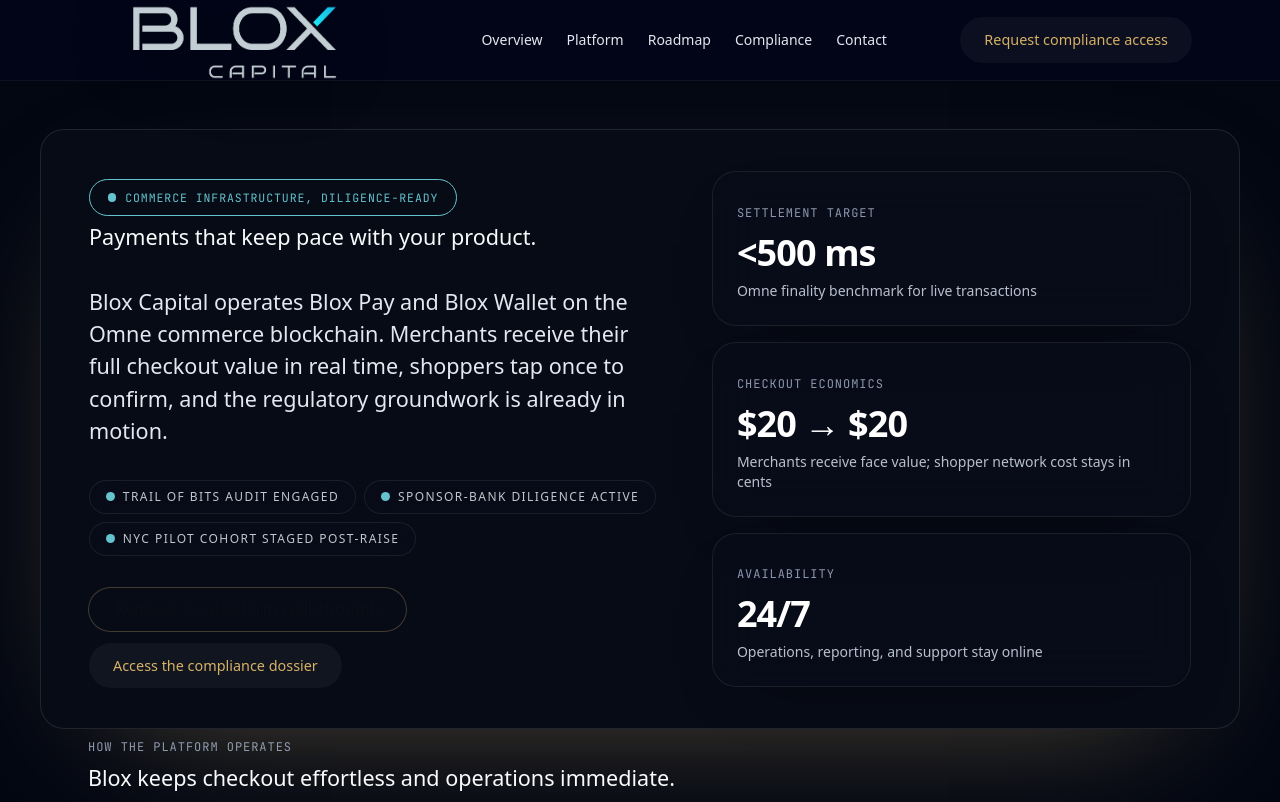
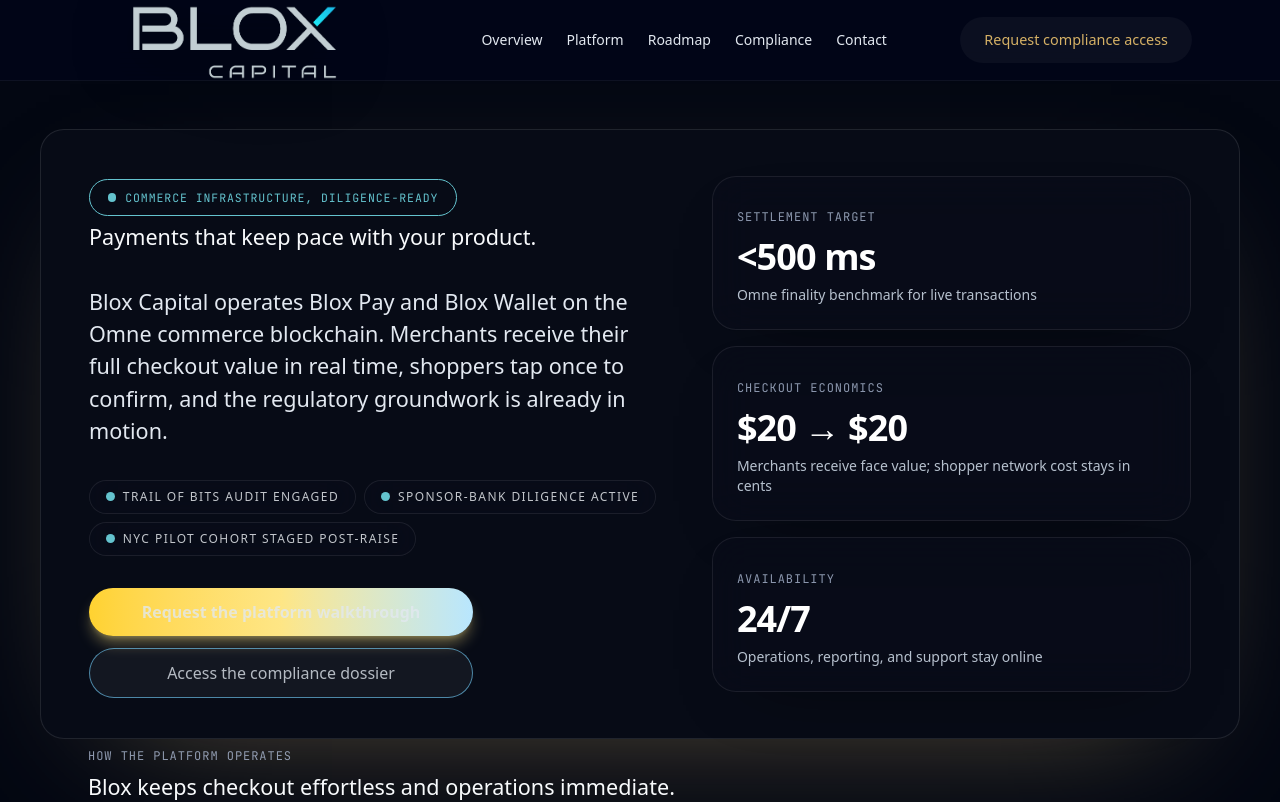
Before and after one commit to doneup-inc/blox-capital-site, a Next.js app: page / in a window 1280 px wide. Shown: the top 802 px of the page. Built offline with nearby package versions, Linux system fonts and the light colour scheme.

Commit message:
Update button styles and layout on home page
Refactored the layout and styling of the action buttons in the home page. Updated class names for both primary and secondary links to improve appearance and responsiveness, and adjusted the container to use a max width and column layout.

```diff
--- a/src/app/page.tsx
+++ b/src/app/page.tsx
@@ -284,16 +284,16 @@
                 </span>
               ))}
             </div>
-            <div className="flex w-full flex-col gap-3 sm:w-auto sm:flex-row sm:flex-wrap sm:items-center">
+            <div className="flex flex-col gap-3 sm:max-w-sm">
               <Link
                 href="mailto:partnerships@blox.capital?subject=Blox%20platform%20walkthrough%20request"
-                className="cta-primary flex w-full items-center justify-start text-left sm:w-auto sm:flex-none sm:justify-center sm:text-center"
+                className="inline-flex w-full items-center justify-center rounded-full bg-gradient-to-r from-amber-300 via-amber-200 to-sky-200 px-6 py-3 text-base font-semibold text-slate-950 shadow-lg shadow-amber-200/40 transition hover:-translate-y-0.5 hover:shadow-xl focus-visible:outline focus-visible:outline-2 focus-visible:outline-offset-2 focus-visible:outline-amber-200"
               >
                 Request the platform walkthrough
               </Link>
               <Link
                 href="mailto:compliance@blox.capital?subject=Compliance%20dossier%20access"
-                className="cta-secondary flex w-full items-center justify-start text-left sm:w-auto sm:flex-none sm:justify-center sm:text-center"
+                className="inline-flex w-full items-center justify-center rounded-full border border-sky-300/60 bg-white/5 px-6 py-3 text-base font-medium text-sky-100 transition hover:border-sky-300 hover:bg-white/10 hover:text-sky-50 focus-visible:outline focus-visible:outline-2 focus-visible:outline-offset-2 focus-visible:outline-sky-200"
               >
                 Access the compliance dossier
               </Link>
```
